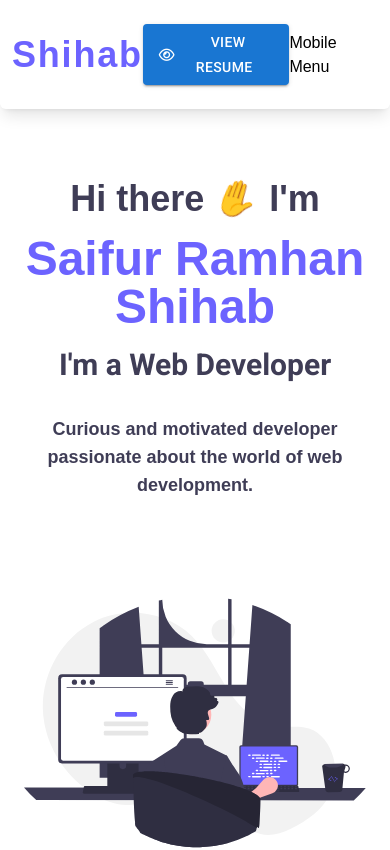
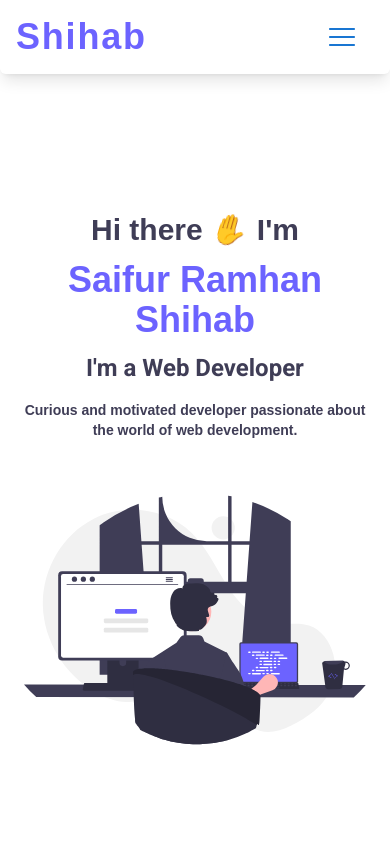
Before and after one commit to thecodemaster12/portfolio, a React (Vite) app: page / in a window 390 px wide. Shown: the top 850 px of the page. Built offline with nearby package versions, Linux system fonts and the light colour scheme; a web font is replaced by a local one.

Commit message:
Hero Section done

```diff
--- a/src/components/Navbar.jsx
+++ b/src/components/Navbar.jsx
@@ -1,9 +1,11 @@
 import React from 'react'
 import Button from '@mui/material/Button';
+import MuiMobileMenu from './mui/MuiMobileMenu';
+
 
 const Navbar = () => {
   return (
-    <nav className='flex justify-between items-center px-3 py-6 top-0 sticky bg-transparent backdrop-blur-lg rounded-md shadow-lg z-50'>
+    <nav className='flex justify-between items-center p-4 top-0 sticky bg-transparent backdrop-blur-lg rounded-md shadow-lg z-50'>
         <div className="">
             <a href="#top">
                 <h2 className='text-4xl text-primary font-pally font-bold tracking-wider'>Shihab</h2>
@@ -19,7 +21,7 @@ const Navbar = () => {
 
         </ul>
 
-        <div className="">
+        <div className="hidden md:block">
             <a href="https://drive.google.com/file/d/1hBFS6GCW1Scz8FX65ibFRq1Em4Y_zkxg/view?usp=sharing" target="_blank" rel="noreferrer">
                 <Button variant="contained" className='bg-primary text-white'> <i className="fa fa-eye"></i> &nbsp; View Resume</Button>
             </a>
@@ -27,7 +29,7 @@ const Navbar = () => {
 
         {/* Mobile Navigation */}
         <div className="md:hidden block">
-            Mobile Menu
+            <MuiMobileMenu />
         </div>
     </nav>
   )
--- /dev/null
+++ b/src/components/mui/MuiMobileMenu.jsx
@@ -0,0 +1,53 @@
+import * as React from 'react';
+import Button from '@mui/material/Button';
+import Menu from '@mui/material/Menu';
+import MenuItem from '@mui/material/MenuItem';
+import { RxHamburgerMenu } from "react-icons/rx";
+import { FaHome } from "react-icons/fa";
+import { IoMdPerson } from "react-icons/io";
+import { FaCode } from "react-icons/fa6";
+import { CgWebsite } from "react-icons/cg";
+import { TbBrandTelegram, TbFileCv } from "react-icons/tb";
+
+
+export default function BasicMenu() {
+  const [anchorEl, setAnchorEl] = React.useState(null);
+  const open = Boolean(anchorEl);
+  const handleClick = (event) => {
+    setAnchorEl(event.currentTarget);
+  };
+  const handleClose = () => {
+    setAnchorEl(null);
+  };
+
+  return (
+    <div>
+      <Button
+        id="basic-button"
+        aria-controls={open ? 'basic-menu' : undefined}
+        aria-haspopup="true"
+        aria-expanded={open ? 'true' : undefined}
+        onClick={handleClick}
+      >
+        <RxHamburgerMenu size={30} />
+      </Button>
+      <Menu
+        id="basic-menu"
+        anchorEl={anchorEl}
+        open={open}
+        onClose={handleClose}
+        MenuListProps={{
+          'aria-labelledby': 'basic-button',
+        }}
+      >
+        <MenuItem onClick={handleClose}><FaHome /> &nbsp; <a href="#top">  Home</a></MenuItem>
+        <MenuItem onClick={handleClose}> <IoMdPerson /> &nbsp; <a href="#about"> About Me</a></MenuItem>
+        <MenuItem onClick={handleClose}> <FaCode /> &nbsp; <a href="#skills">Skills</a></MenuItem>
+        <MenuItem onClick={handleClose}> <CgWebsite /> &nbsp; <a href="#projects">Projects</a></MenuItem>
+        <MenuItem onClick={handleClose}> <TbBrandTelegram /> &nbsp; <a href="#contact">Contact</a></MenuItem>
+        <hr />
+        <MenuItem onClick={handleClose}> <TbFileCv /> &nbsp; <a href="https://drive.google.com/file/d/1hBFS6GCW1Scz8FX65ibFRq1Em4Y_zkxg/view?usp=sharing" target="_blank" rel="noreferrer">View Resume</a></MenuItem>
+      </Menu>
+    </div>
+  );
+}
--- a/src/pages/About.jsx
+++ b/src/pages/About.jsx
@@ -19,7 +19,7 @@ const About = () => {
   return (
     <section id="about" ref={ref} className="bg-gray-100">
       <motion.div
-        className="min-h-screen grid place-items-center place-content-center gap-6 grid-cols-2 container mx-auto px-8"
+        className="min-h-screen grid place-items-center place-content-center gap-6 grid-cols-2 container mx-auto px-8 overflow-hidden"
         initial={{ opacity: 0 }}
         animate={isInView ? { opacity: 1 } : {}}
         transition={{ duration: 1 }}
--- a/src/pages/Contact.jsx
+++ b/src/pages/Contact.jsx
@@ -7,6 +7,10 @@ import { FaTelegramPlane } from "react-icons/fa";
 const Contact = () => {
   const form = useRef();
 
+  /**
+   * Handles the email form submission
+   * @param {Event} e the form submission event
+   */
   const sendEmail = (e) => {
     e.preventDefault();
 
@@ -16,9 +20,11 @@ const Contact = () => {
       })
       .then(
         () => {
-          console.log("SUCCESS!");
           e.target.reset();
-          toast.success(<FaTelegramPlane color="bg-primary" /> , 'Email sent successfully', {
+          toast.success(
+            <FaTelegramPlane color="bg-primary" />,
+            "Email sent successfully",
+            {
               position: "top-right",
               autoClose: 5000,
               hideProgressBar: false,
@@ -27,23 +33,10 @@ const Contact = () => {
               draggable: true,
               progress: undefined,
               theme: "light",
-            });
+            }
+          );
         },
         (error) => {
-          console.log("FAILED...", error.text);
-        }
-      );
-    toast.success('🦄 Wow so easy!', {
-        position: "top-right",
-        autoClose: 5000,
-        hideProgressBar: false,
-        closeOnClick: false,
-        pauseOnHover: true,
-        draggable: true,
-        progress: undefined,
-        theme: "light",
-        });
-
           toast.error("Something went wrong", {
             position: "top-right",
             autoClose: 1500,
@@ -54,25 +47,24 @@ const Contact = () => {
             progress: undefined,
             theme: "light",
           });
+          console.log("FAILED...", error.text);
+        }
+      );
   };
 
   return (
     <section
       id="contact"
-      className="min-h-screen border flex justify-center items-center p-10 gap-8 relative"
+      className="min-h-screen border grid grid-cols-1 md:grid-cols-2 place-content-center place-items-center p-4 gap-2 relative"
     >
-      {/* <form ref={form} onSubmit={sendEmail}>
-        <label>Name</label>
-        <input type="text" name="user_name" />
-        <label>Email</label>
-        <input type="email" name="user_email" />
-        <label>Message</label>
-        <textarea name="message" />
-        <button type="submit">Send</button>
-      </form> */}
+      <div className="col-span-2 mb-8 text-center">
+        <h2 className="text-3xl text-secondary font-pally">
+          Contact Me <span className="inline-block">✉️</span>
+        </h2>
+      </div>
 
       {/* Form */}
-      <div className="border flex-1">
+      <div className="bg-gray-100 shadow-md border border-gray-200 p-6 rounded-lg col-span-2 w-full md:col-span-1">
         <form ref={form} onSubmit={sendEmail} className="space-y-6">
           {/* Name Field */}
           <div>
@@ -148,17 +140,19 @@ const Contact = () => {
                 type="submit"
                 className="px-6 py-3 text-lg font-medium text-white bg-blue-500 rounded-lg hover:bg-blue-600 focus:outline-none focus:ring-2 focus:ring-blue-500 focus:ring-offset-2 transition ease-in-out duration-300"
               >
-              <FaTelegramPlane color="" /> Send Message
+                Send Message
               </button>
           </div>
         </form>
       </div>
 
       {/* Image */}
-      <div className="hidden md:block border flex-1">
+      <div className="hidden md:block col-span-1 w-full">
         <img src={ContactBanner} alt="" srcset="" />
       </div>
-      <footer className="absolute bottom-0 w-full py-4 bg-primary">
+
+      {/* Footer */}
+      <footer className="absolute bottom-0 w-full py-2 bg-primary">
         <h1 className="text-center text-[#fff]">This is footer</h1>
       </footer>
       <ToastContainer />
--- a/src/pages/Hero.jsx
+++ b/src/pages/Hero.jsx
@@ -26,7 +26,7 @@ const Hero = () => {
   return (
     <>
       <section>
-        <div className="min-h-screen grid md:grid-cols-2 gap-16 md:gap-0 lg:gap-4 place-content-center place-items-center p-6 overflow-x-hidden">
+        <div className="min-h-screen grid md:grid-cols-2 gap-5 md:gap-0 lg:gap-4 place-content-center place-items-center p-6 overflow-hidden">
 
         <motion.div
                 className="text-4xl font-bold"
@@ -36,10 +36,10 @@ const Hero = () => {
                 transition={{ duration: 0.5 }}
             >
             <div className=" flex justify-center text-center md:text-left flex-col">
-                <h2 className='text-4xl md:text-5xl xl:text-6xl text-secondary font-pally'>Hi there <div className="animate-wave inline-block p-0">✋</div> I'm</h2>
-                <h4 className='text-5xl md:text-6xl xl:text-8xl font-bold text-primary font-satoshi mt-4'>Saifur Ramhan Shihab</h4>
-                <h4 className='text-3xl md:text-4xl xl:text-5xl text-secondary font-roboto mt-4'>I'm a Web Developer</h4>
-                <p className='text-secondary mt-8 text-lg md:text-lg xl:text-xl'>Curious and motivated developer passionate about the world of web development.</p>
+                <h2 className='text-3xl md:text-5xl xl:text-6xl text-secondary font-pally'>Hi there <div className="animate-wave inline-block p-0">✋</div> I'm</h2>
+                <h4 className='text-4xl md:text-6xl xl:text-8xl font-bold text-primary font-satoshi mt-3'>Saifur Ramhan Shihab</h4>
+                <h4 className='text-2xl md:text-4xl xl:text-5xl text-secondary font-roboto mt-3'>I'm a Web Developer</h4>
+                <p className='text-secondary mt-4 text-sm md:text-lg xl:text-xl'>Curious and motivated developer passionate about the world of web development.</p>
             </div>
             </motion.div>
 
```
Also changed, not shown: src/assets/images/contact-banner.svg. Lines whose indentation alone changed are shown as unchanged.
